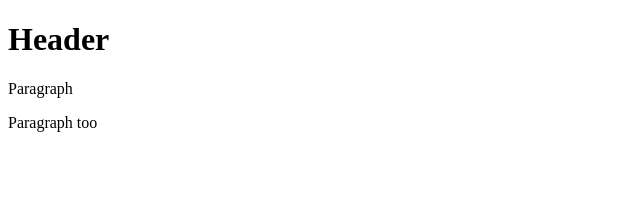
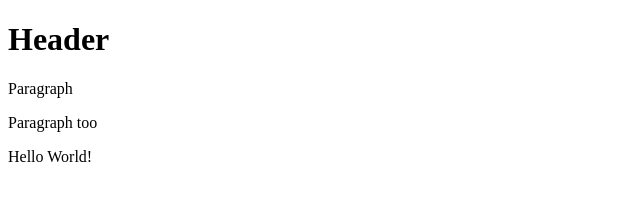
Before and after one commit to CRaTT18/git-test, a website: page index.html in a window 1280 px wide. Shown: the whole page, without its empty margins (0-640 px from the left). Drawn offline with Linux system fonts and the light colour scheme.

```diff
--- a/index.html
+++ b/index.html
@@ -9,5 +9,6 @@
     <h1>Header</h1>
     <p>Paragraph</p>
     <p>Paragraph too</p>
+    <p>Hello World!</p>
 </body>
 </html>
```
Also changed, not shown: package.json (added, +24 -0 lines), 2 other files.
